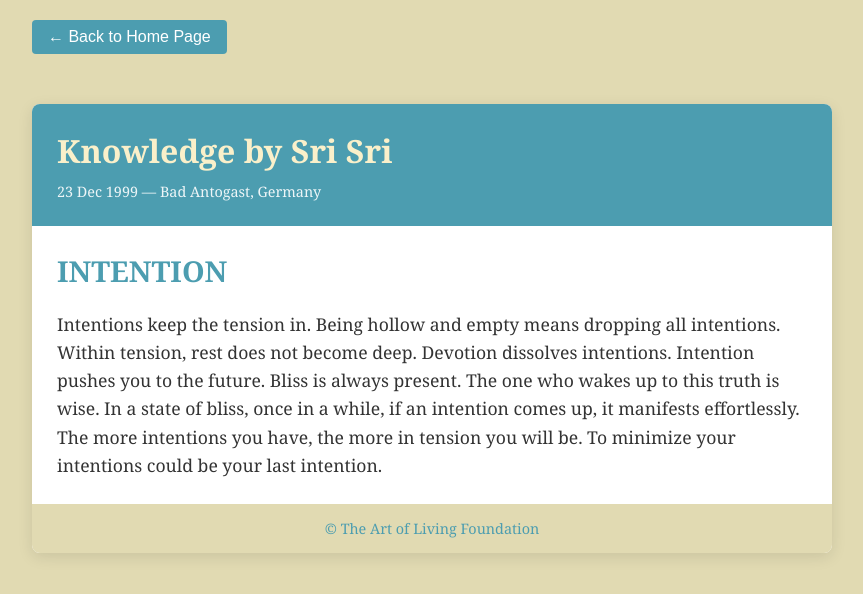
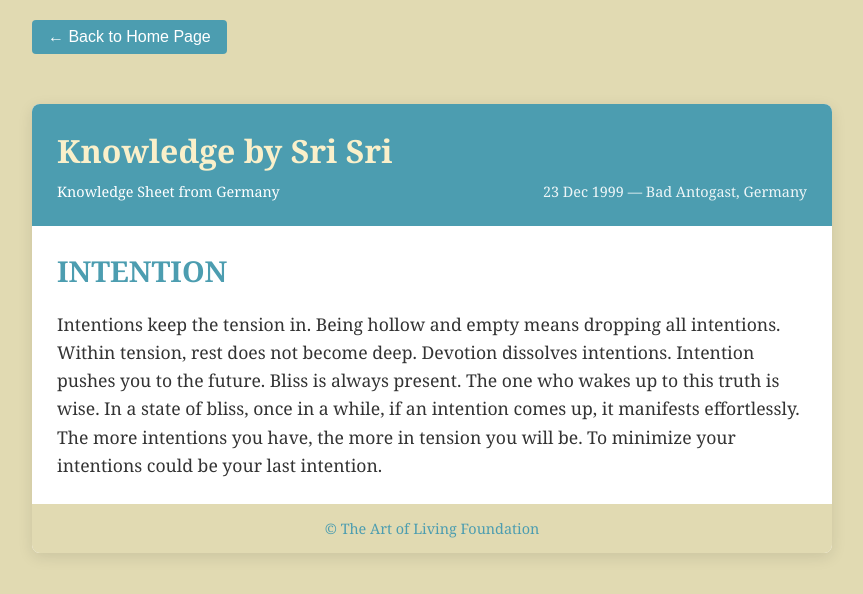
Before and after one commit to sarthak-wadhawan/notes, a React (Vite) app in the folder knowledge-vite/: page / in a window 1280 px wide. Both pictures are taken after a click on the element "Show a Knowledge Sheet". Shown: the top 594 px of the page, without its empty margins (208-1071 px from the left). Built offline with nearby package versions, Linux system fonts and the light colour scheme; a web font is replaced by a local one.

Commit message:
changed subheader again

```diff
--- a/knowledge-vite/src/App.jsx
+++ b/knowledge-vite/src/App.jsx
@@ -63,6 +63,7 @@
               <div className="card-header">
                 <h1 className="card-main-title">Knowledge by Sri Sri</h1>
                 <div className="card-subheader">
+                  <span className="card-subtitle">Knowledge Sheet from {currentSheet.country}</span>
                   <span className="card-date">
                     {currentSheet.date} — {currentSheet.location}, {currentSheet.country}
                   </span>
```
